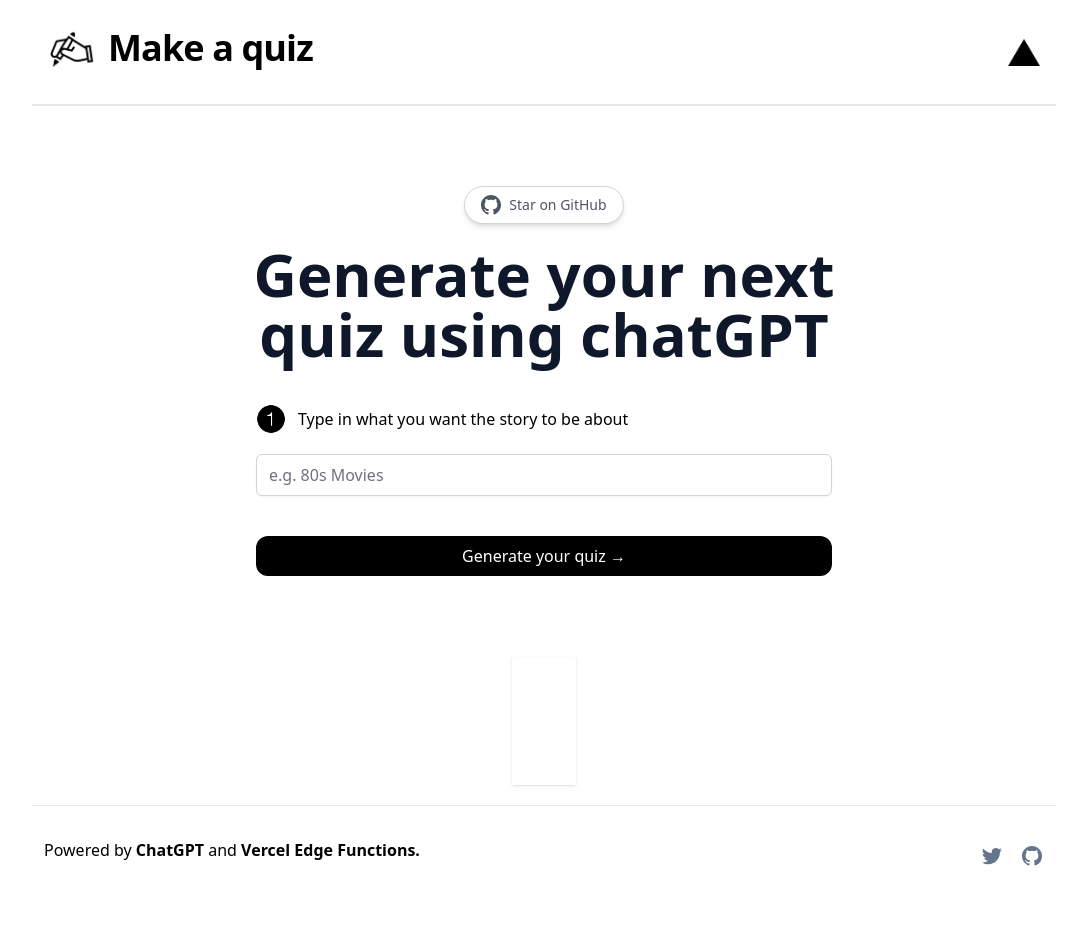
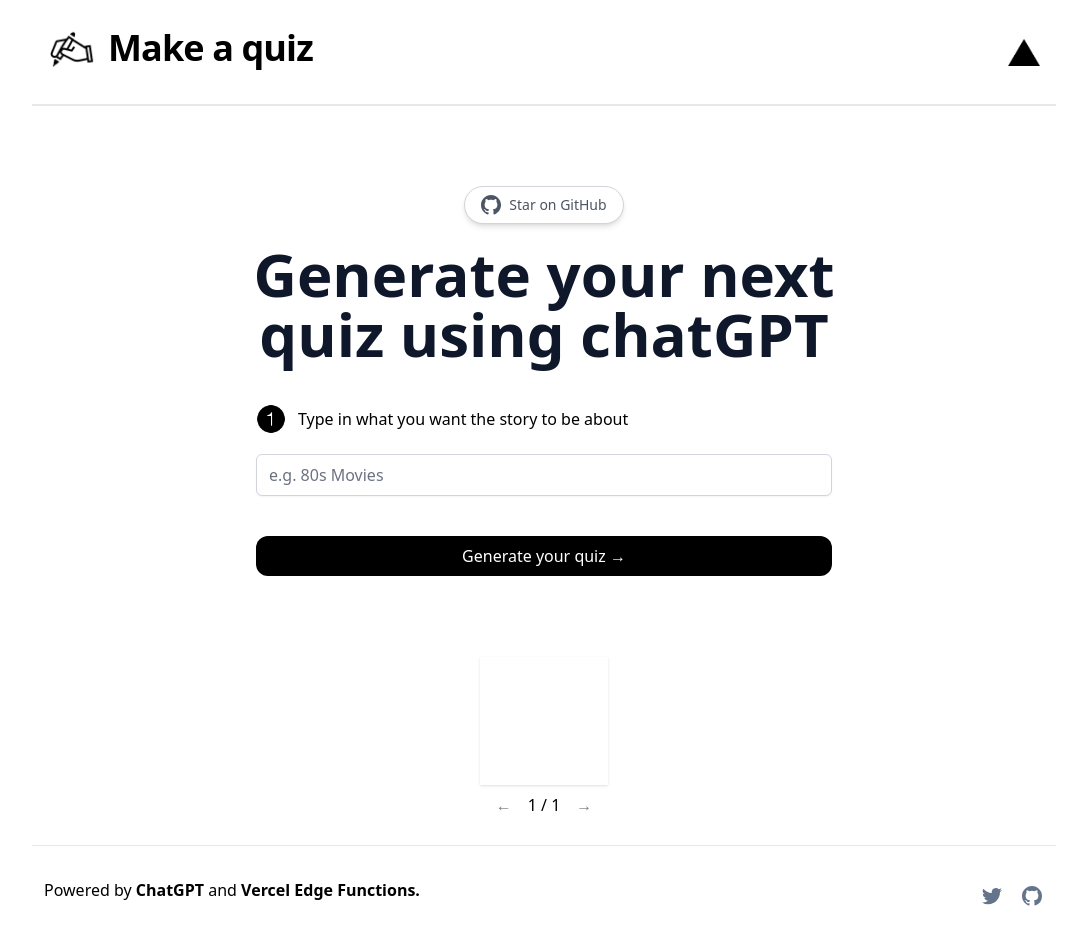
Before and after one commit to THowland1/story-gpt, a Next.js app: page / in a window 1280 px wide. Shown: the whole page, without its empty margins (96-1183 px from the left). Before the commit the page ends 893 px from the top, so only its background shows below. Built offline with nearby package versions, Linux system fonts and the light colour scheme.

Commit message:
Fix page animation

```diff
--- a/components/Page.tsx
+++ b/components/Page.tsx
@@ -17,12 +17,19 @@
     <div
       className={classNames(
         "w-full max-w-md mx-auto p-8 shadow h-full flex flex-col justify-between relative",
-        "row-start-1 col-start-1 bg-white",
+        "row-start-1 col-start-1 bg-white  origin-[-4px]",
         {
-          "animate-[flip_1s_linear_1_forwards] origin-[-4px] z-10":
-            isPreviousPage,
+          "animate-[flip_1s_linear_1_forwards] z-10": isPreviousPage,
         }
       )}
+      style={{
+        zIndex:
+          props.pageIndex === props.activePageIndex
+            ? 1
+            : props.pageIndex === props.activePageIndex - 1
+            ? 2
+            : 0,
+      }}
     >
       <div
         className={classNames(
--- a/pages/index.tsx
+++ b/pages/index.tsx
@@ -17,10 +17,10 @@
   const [vibe, setVibe] = useState<VibeType>("Professional");
   const [latestResponse, setLatestResponse] = useState<string>("");
   const [history, setHistory] = useState<ChatGPTMessage[]>([]);
+  const [selectedPageIndex, setSelectedPageIndex] = useState<number>(0);
 
   const historyAsPages = useMemo(() => {
     const pages: { content: string; selectedOptionKey: string }[] = [];
-    console.log(history);
     for (let index = 0; index < history.length; index++) {
       const item = history[index];
       const nextItem = history[index + 1];
@@ -31,6 +31,7 @@
         });
       }
     }
+    setSelectedPageIndex(pages.length);
     return pages;
   }, [history]);
 
@@ -175,16 +176,17 @@
             </>
           )}
         </div>
+        <div>
           <div className="grid">
-          {historyAsPages.map((page) => (
+            {historyAsPages.map((page, index) => (
               <Page
                 content={page.content}
                 selectedOptionKey={page.selectedOptionKey}
                 onOptionKeySelected={(newKey) => {
                   return pickOption(newKey);
                 }}
-              pageIndex={historyAsPages.length - 1}
-              activePageIndex={historyAsPages.length}
+                pageIndex={index}
+                activePageIndex={selectedPageIndex}
               ></Page>
             ))}
             <Page
@@ -194,8 +196,36 @@
                 return pickOption(newKey);
               }}
               pageIndex={historyAsPages.length}
-            activePageIndex={historyAsPages.length}
+              activePageIndex={selectedPageIndex}
             ></Page>
+          </div>
+          <div className="">
+            <button
+              className="p-2 mx-2 disabled:opacity-50"
+              disabled={!(selectedPageIndex > 0)}
+              onClick={() => {
+                if (selectedPageIndex > 0) {
+                  setSelectedPageIndex(selectedPageIndex - 1);
+                }
+              }}
+            >
+              &larr;
+            </button>
+            <span>
+              {selectedPageIndex + 1} / {historyAsPages.length + 1}
+            </span>
+            <button
+              className="p-2 mx-2  disabled:opacity-50"
+              disabled={!(selectedPageIndex < historyAsPages.length)}
+              onClick={() => {
+                if (selectedPageIndex < historyAsPages.length) {
+                  setSelectedPageIndex(selectedPageIndex + 1);
+                }
+              }}
+            >
+              &rarr;
+            </button>
+          </div>
         </div>
       </main>
       <Footer />
```
Lines whose indentation alone changed are shown as unchanged.
